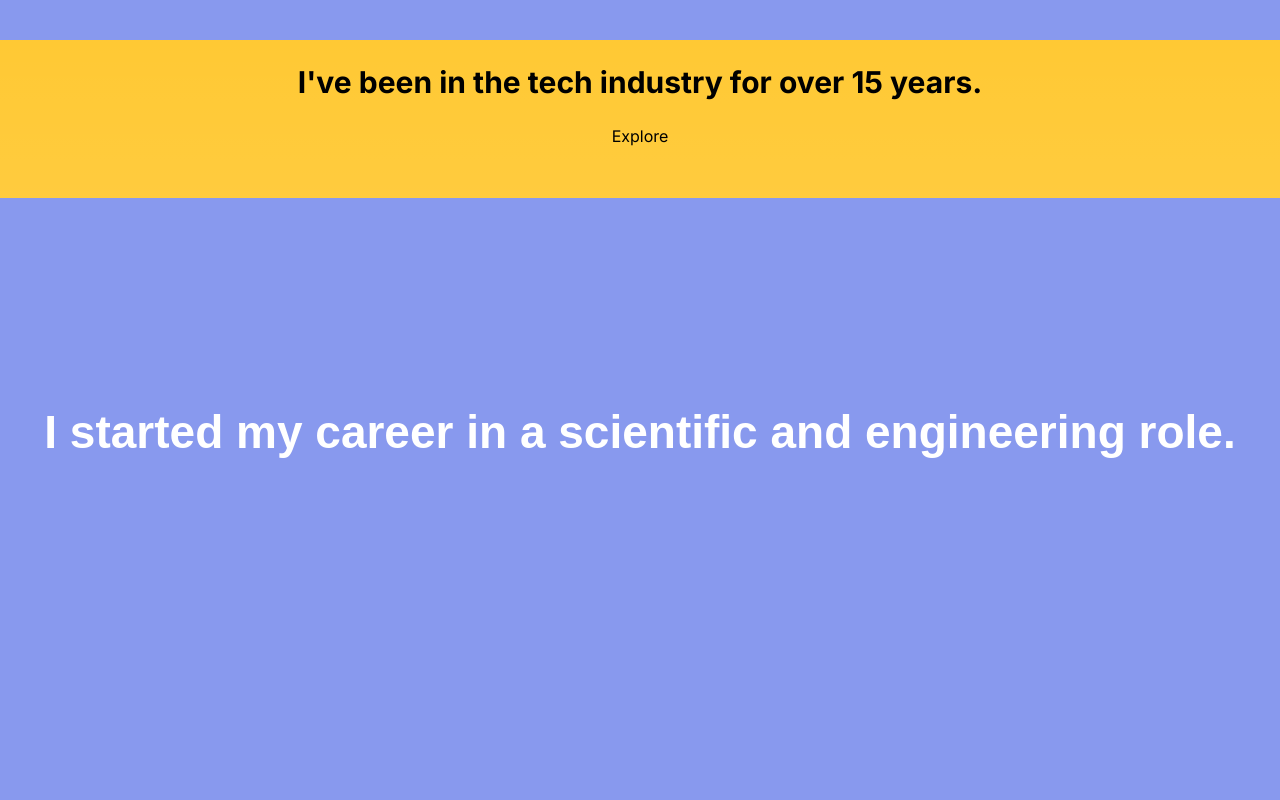
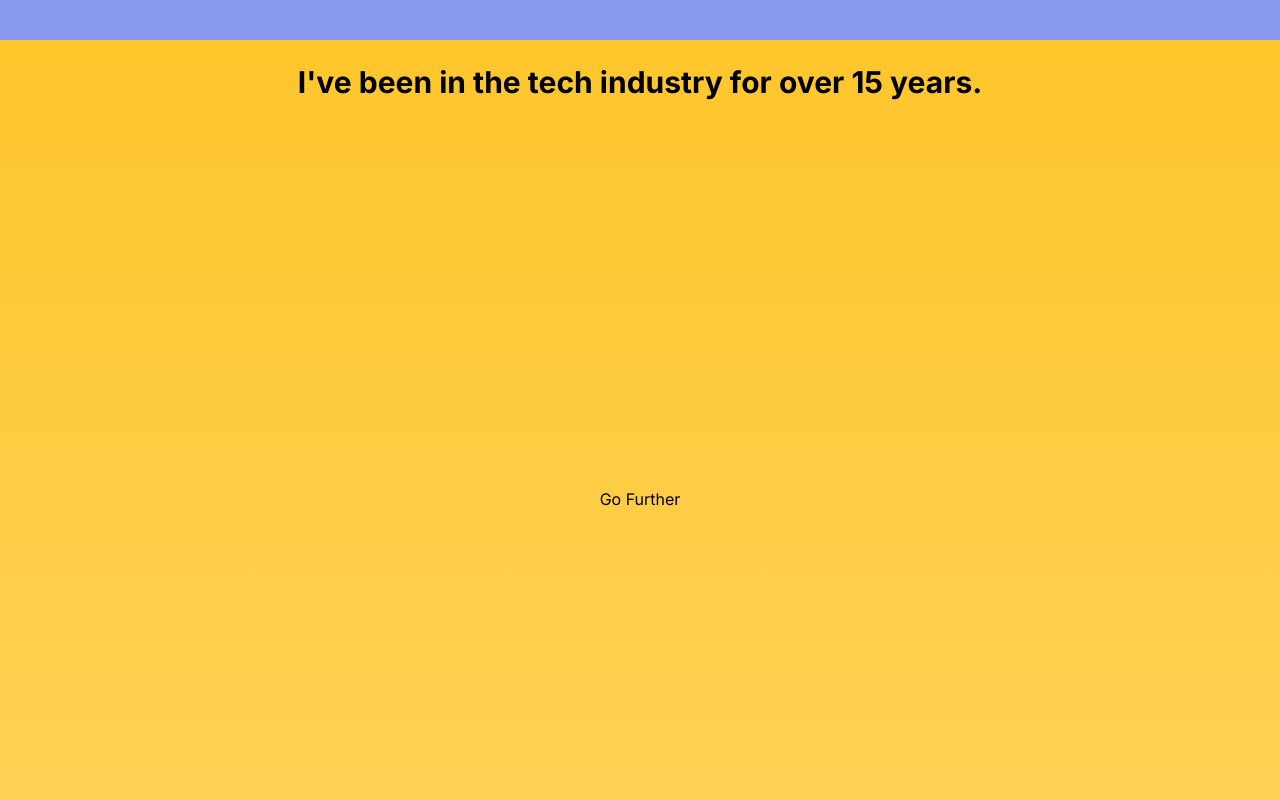
Before and after one commit to diamondcodebase/ox-app, a Next.js app: page /aboutMe in a window 1280 px wide. Shown: the part 760-1560 px from the top of the page. Built offline with nearby package versions, Linux system fonts and the light colour scheme.

Commit message:
modify section2

```diff
--- a/src/components/Section2.js
+++ b/src/components/Section2.js
@@ -1,5 +1,5 @@
 "use client";
-import ExploringTextButton from "@/components/ExploringTextButton";
+import TimeLineButton from "@/components/TimeLineButton";
 
 export default function Section2({displayText}) {
     return (
@@ -8,7 +8,7 @@ export default function Section2({displayText}) {
             { displayText }
         </div>
         <div className=''>
-            <ExploringTextButton />
+            <TimeLineButton />
         </div>
       </div>
     );
--- /dev/null
+++ b/src/components/TimeLineButton.css
@@ -0,0 +1,12 @@
+.box {
+    display: flex;
+    flex-direction: column;
+    width: 80px;
+    height: 80px;
+    border-radius: 10%;
+    background-color: darkblue;
+    color:antiquewhite;
+    padding: 20;
+    margin:10;
+    align-items: center;
+}
--- /dev/null
+++ b/src/components/TimeLineButton.js
@@ -0,0 +1,77 @@
+import { useState, useRef, useEffect } from "react";
+import { AnimatePresence, motion } from "framer-motion";
+import "./TimeLineButton.css";
+
+export default function TimeLineButton() {
+    const [round, setRound] = useState(0);
+
+    return (
+    <div className="main flex flex-row items-center justify-between"
+    style={{
+        height: '100vh',
+        display: 'flex',
+        justifyContent: 'center',
+        alignItems: 'center',
+        backgroundSize: 'cover',
+        backgroundPosition: 'center',
+    }}
+    >
+      <div className="controls">
+        <motion.button
+          whileTap={{ scale: 0.8 }}
+          onClick={() => setRound(round+1)}
+        >
+          {"Go Further"}
+        </motion.button>
+      </div>
+
+      <AnimatePresence>
+        {round > 0 ? (
+            <motion.div
+                className="box"
+                initial={{ opacity: 0, scale: 0.8 }}
+                animate={{ opacity: 1, scale: 1.2 }}
+            >
+                {"Research Scholar"}
+            </motion.div>
+        ) : null}
+        {round > 1 ? (
+            <motion.div
+                className="box"
+                initial={{ opacity: 0, scale: 0.8 }}
+                animate={{ opacity: 1, scale: 1.2 }}
+            >
+                {"R&D Engineer"}
+            </motion.div>
+        ) : null}
+        {round > 2 ? (
+            <motion.div
+                className="box"
+                initial={{ opacity: 0, scale: 0.8 }}
+                animate={{ opacity: 1, scale: 1.2 }}
+            >
+                {"Testing Engineer"}
+            </motion.div>
+        ) : null}
+        {round > 3 ? (
+            <motion.div
+                className="box"
+                initial={{ opacity: 0, scale: 0.8 }}
+                animate={{ opacity: 1, scale: 1.2 }}
+            >
+                {"Software Developer"}
+            </motion.div>
+        ) : null}
+        {round > 4 ? (
+            <motion.div
+                className="box"
+                initial={{ opacity: 0, scale: 0.8 }}
+                animate={{ opacity: 1, scale: 1.2 }}
+            >
+                {"Software Analyst"}
+            </motion.div>
+        ) : null}
+      </AnimatePresence>
+    </div>
+  );
+}
```
